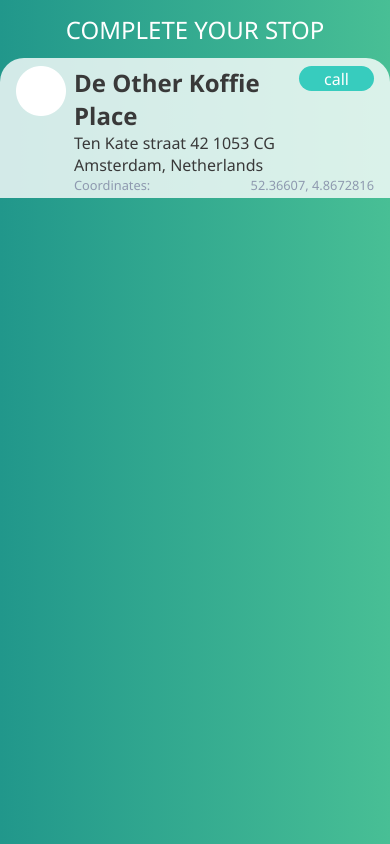
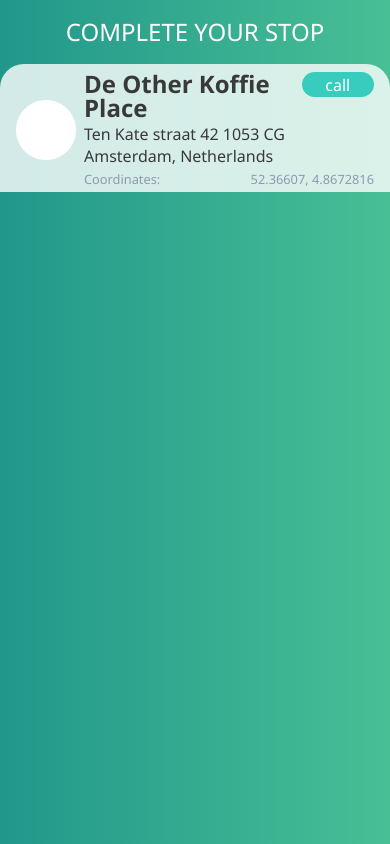
Before and after one commit to MichelleCeli/complete-stop-application, a plain HTML site: page index.html in a window 390 px wide. Drawn offline with Linux system fonts and the light colour scheme.

Commit message:
Details
- changed some css for more responsiveness and a cleaner design

```diff
--- a/css/stop-information.css
+++ b/css/stop-information.css
@@ -3,7 +3,7 @@
     flex-direction: row;
     justify-content: space-evenly;
     width: 100%;
-   /*  height: 134px; */
+    height: 8em;
     padding: 0.5em 1em 0.25em;
     box-sizing: border-box;
     border-radius: 1.5em 1.5em 0px 0px;
@@ -11,7 +11,8 @@
     }
 
 #avatar {
-height: 50px;
+height: 60px;
+align-self: center;
 }
 
 #stop-information {
--- a/css/styles.css
+++ b/css/styles.css
@@ -14,6 +14,7 @@ h1, h2, h3, h4, h5 {
 h1 {
     font-weight: bold;
     font-size: 1.5em;
+    line-height: 1em;
 }
 h2 {
     font-size: 1em;
@@ -29,7 +30,7 @@ h5 {
     display: flex;
     justify-content: center;
     align-items: center;
-    height: 58px;
+    height: 4em;
     /* height: 10%; */
 }
 
```
